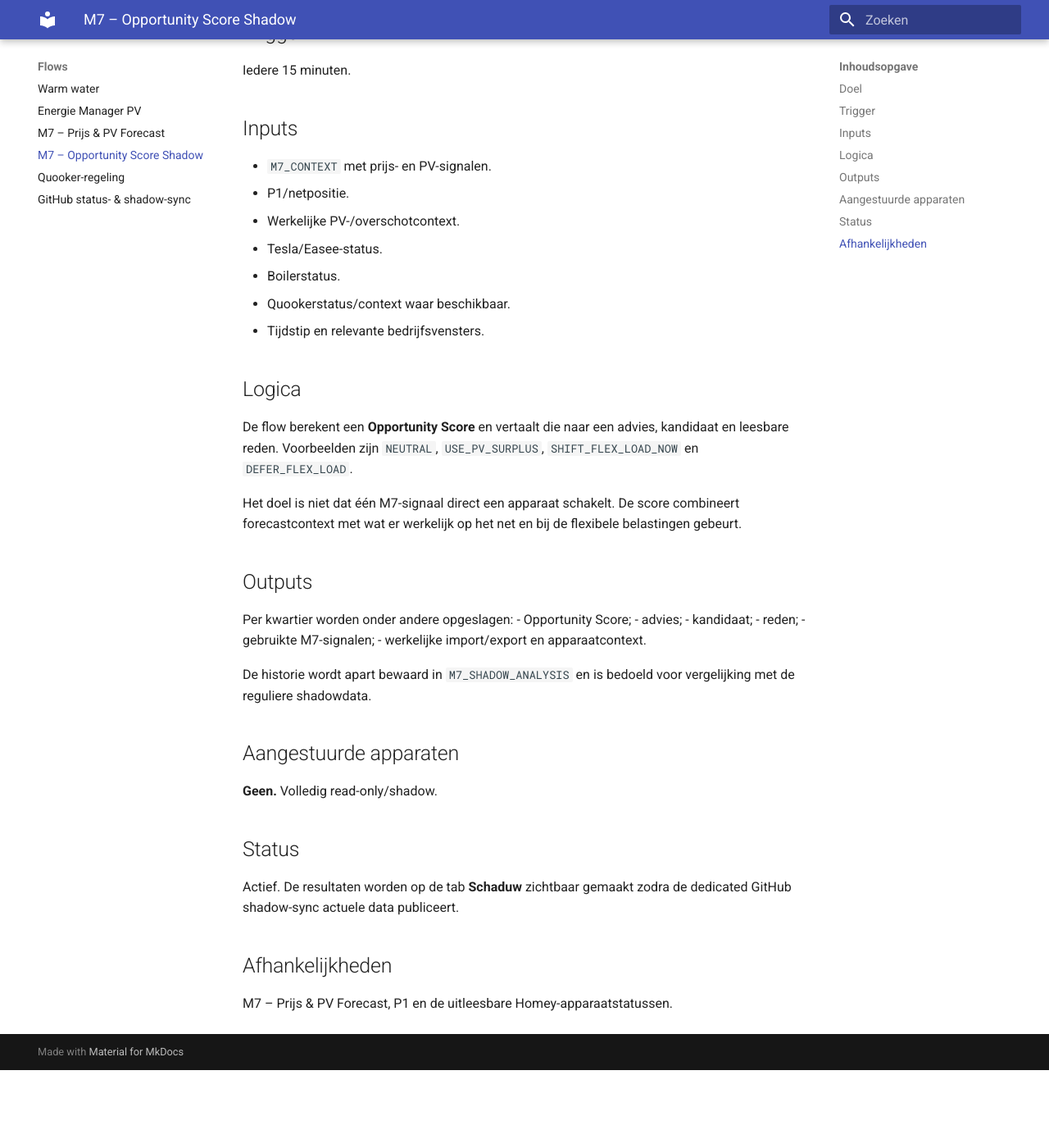
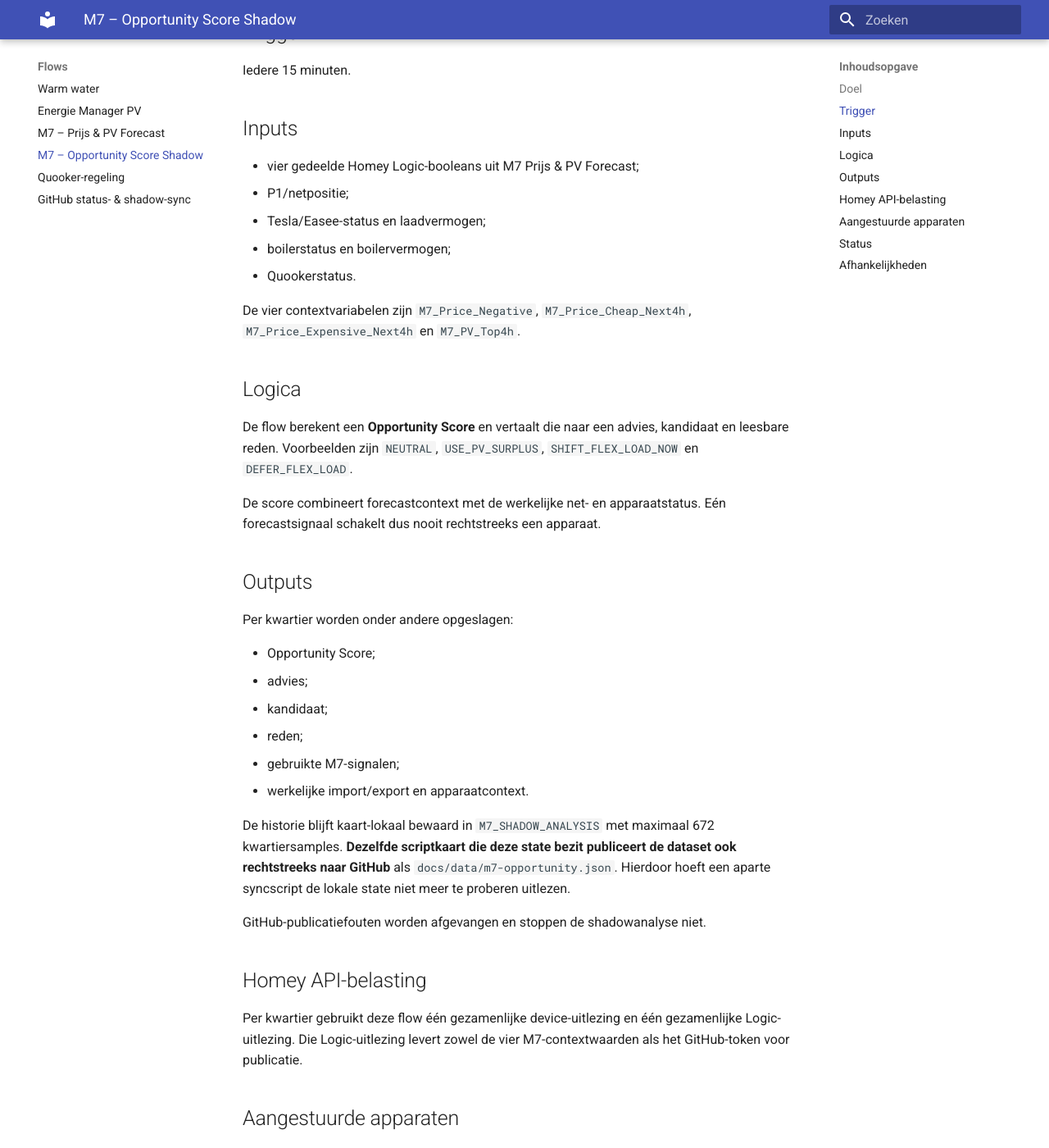
Before and after one commit to OnsKasteeltje/homey-energy-manual, an MkDocs documentation site: the page built from docs/m7-opportunity-shadow.md, in a window 1280 px wide and 1400 px high, scrolled down 506 px. Shown: the whole window at 82% size. Built offline with MkDocs 1.6.1 and Material for MkDocs 9.7.7, drawn with Linux system fonts in a browser that asks for light colours; before the commit the page ends 1811 px from its top, so only the background shows below that; some of the changed text lies outside the part shown.

Commit message:
docs: update M7 opportunity shared context and publishing

```diff
--- a/docs/m7-opportunity-shadow.md
+++ b/docs/m7-opportunity-shadow.md
@@ -12,21 +12,22 @@ Deze flow onderzoekt onafhankelijk of prijs- en PV-forecastinformatie daadwerkel
 Iedere 15 minuten.
 
 ## Inputs
-- `M7_CONTEXT` met prijs- en PV-signalen.
-- P1/netpositie.
-- Werkelijke PV-/overschotcontext.
-- Tesla/Easee-status.
-- Boilerstatus.
-- Quookerstatus/context waar beschikbaar.
-- Tijdstip en relevante bedrijfsvensters.
+- vier gedeelde Homey Logic-booleans uit M7 Prijs & PV Forecast;
+- P1/netpositie;
+- Tesla/Easee-status en laadvermogen;
+- boilerstatus en boilervermogen;
+- Quookerstatus.
+
+De vier contextvariabelen zijn `M7_Price_Negative`, `M7_Price_Cheap_Next4h`, `M7_Price_Expensive_Next4h` en `M7_PV_Top4h`.
 
 ## Logica
 De flow berekent een **Opportunity Score** en vertaalt die naar een advies, kandidaat en leesbare reden. Voorbeelden zijn `NEUTRAL`, `USE_PV_SURPLUS`, `SHIFT_FLEX_LOAD_NOW` en `DEFER_FLEX_LOAD`.
 
-Het doel is niet dat één M7-signaal direct een apparaat schakelt. De score combineert forecastcontext met wat er werkelijk op het net en bij de flexibele belastingen gebeurt.
+De score combineert forecastcontext met de werkelijke net- en apparaatstatus. Eén forecastsignaal schakelt dus nooit rechtstreeks een apparaat.
 
 ## Outputs
 Per kwartier worden onder andere opgeslagen:
+
 - Opportunity Score;
 - advies;
 - kandidaat;
@@ -34,13 +35,18 @@ Per kwartier worden onder andere opgeslagen:
 - gebruikte M7-signalen;
 - werkelijke import/export en apparaatcontext.
 
-De historie wordt apart bewaard in `M7_SHADOW_ANALYSIS` en is bedoeld voor vergelijking met de reguliere shadowdata.
+De historie blijft kaart-lokaal bewaard in `M7_SHADOW_ANALYSIS` met maximaal 672 kwartiersamples. **Dezelfde scriptkaart die deze state bezit publiceert de dataset ook rechtstreeks naar GitHub** als `docs/data/m7-opportunity.json`. Hierdoor hoeft een aparte syncscript de lokale state niet meer te proberen uitlezen.
+
+GitHub-publicatiefouten worden afgevangen en stoppen de shadowanalyse niet.
+
+## Homey API-belasting
+Per kwartier gebruikt deze flow één gezamenlijke device-uitlezing en één gezamenlijke Logic-uitlezing. Die Logic-uitlezing levert zowel de vier M7-contextwaarden als het GitHub-token voor publicatie.
 
 ## Aangestuurde apparaten
 **Geen.** Volledig read-only/shadow.
 
 ## Status
-Actief. De resultaten worden op de tab **Schaduw** zichtbaar gemaakt zodra de dedicated GitHub shadow-sync actuele data publiceert.
+Actief. De resultaten worden rechtstreeks door deze flow naar de tab **Schaduw** gepubliceerd.
 
 ## Afhankelijkheden
-M7 – Prijs & PV Forecast, P1 en de uitleesbare Homey-apparaatstatussen.
+M7 – Prijs & PV Forecast, P1, Tesla/Easee, boiler, Quooker en `GH_Status_Token`.
```
